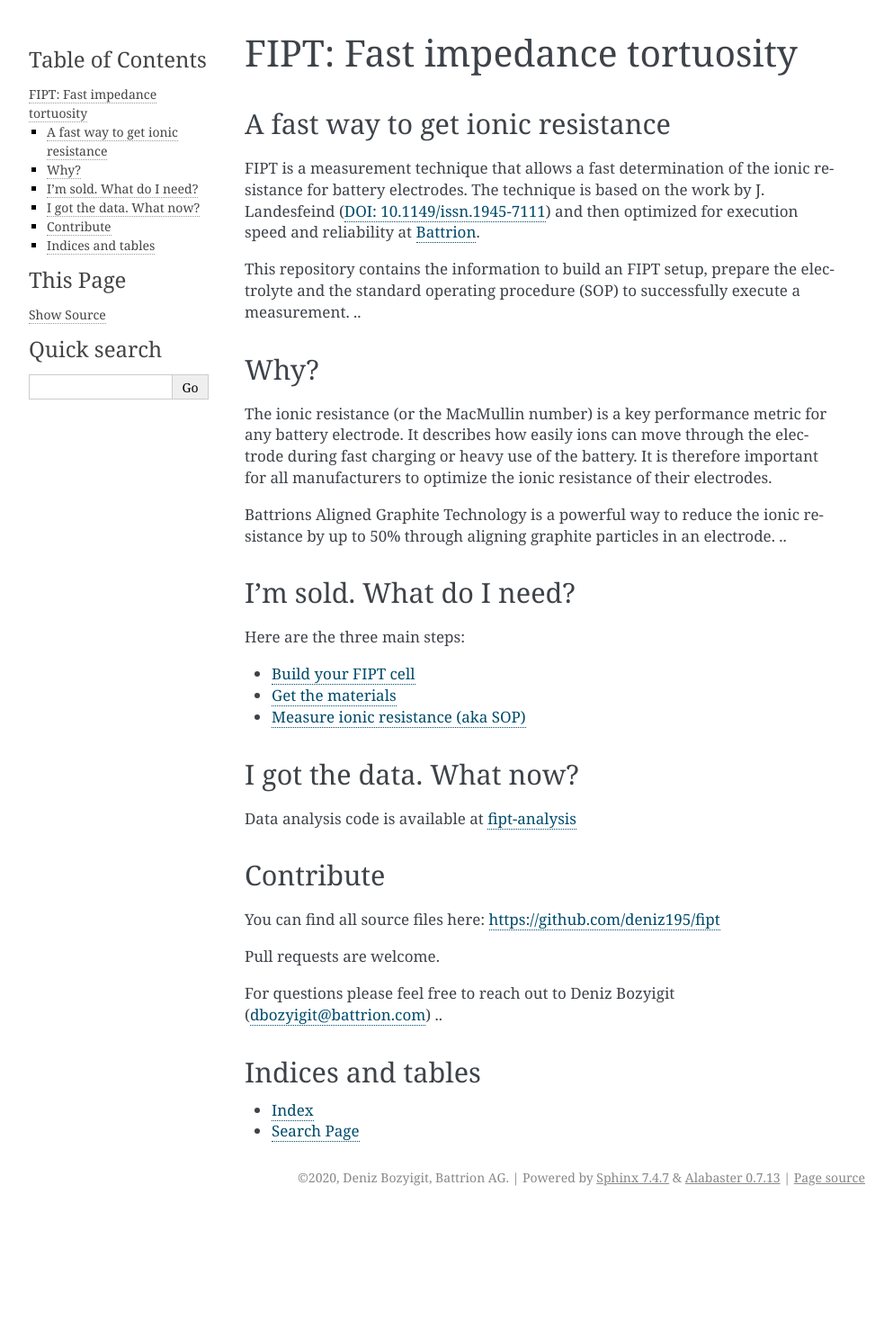
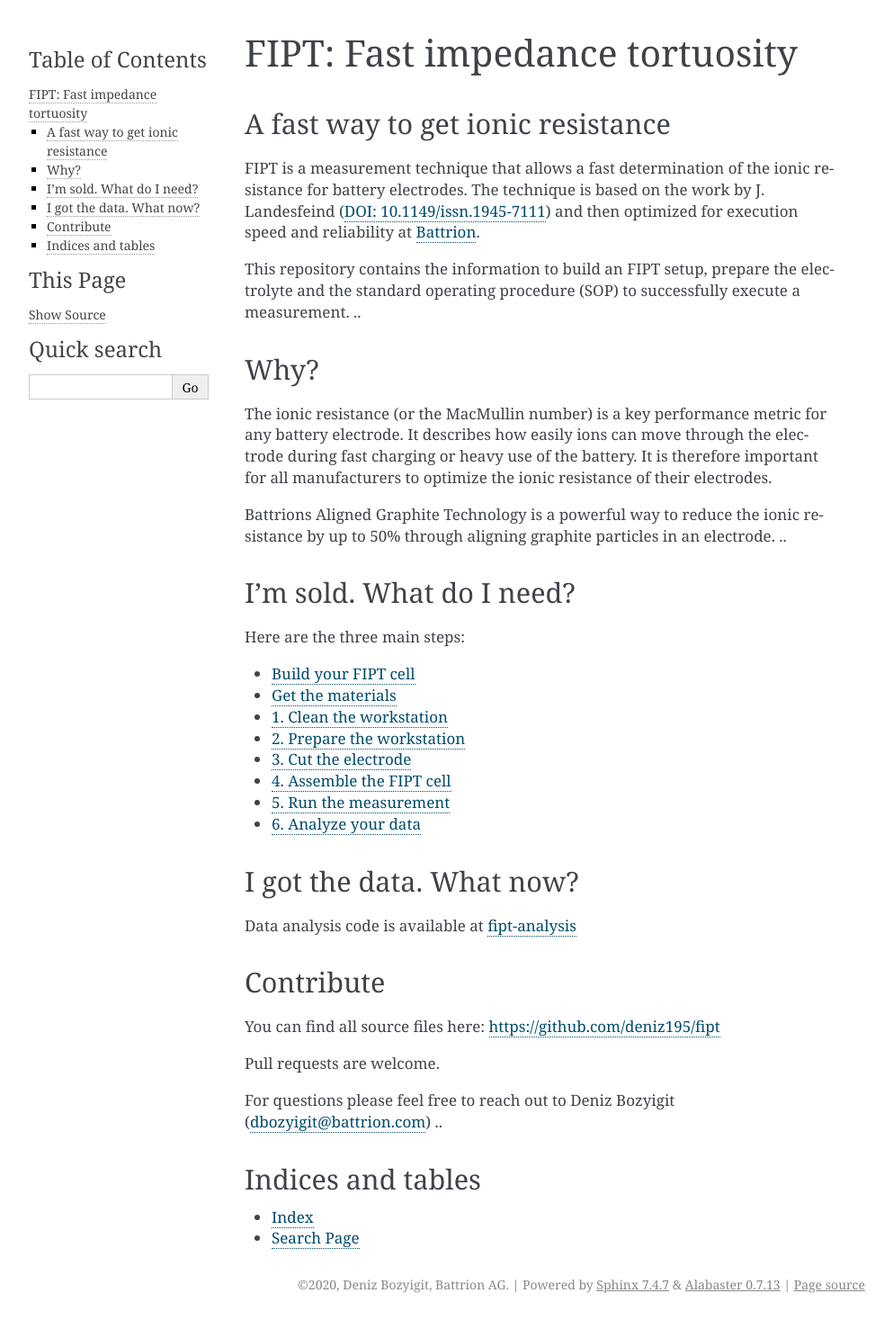
Before and after one commit to deniz195/fipt, a Sphinx documentation site: the page built from docs/source/index.rst, in a window 1280 px wide. Shown: the whole page at 90% size, without its empty margins (148-1141 px from the left). Built offline with Sphinx 7.4.7, drawn with Linux system fonts in a browser that asks for light colours; before the commit the page ends 1348 px from its top, so only the background shows below that; some of the changed lines change nothing that is shown.

Commit message:
Update sop.rst

```diff
--- a/docs/source/sop.rst
+++ b/docs/source/sop.rst
@@ -1,19 +1,22 @@
-Measure ionic resistance (aka SOP)
+Standard operation procedure
+Measure the ionic resistance of your electrode with the FIPT kit
 ==================================
 
 .. include:: <isonum.txt>
 .. See https://docutils.sourceforge.io/docs/ref/rst/definitions.html
 
-.. warning:: When handling electrolyte always wear goggles
+.. warning:: The orientation marking on the FIPT cell have to be placed on the top left side
 
-Prepare workstation
+1.	Clean the workstation
 -------------------
+Checklist : Gloves, googles, ethanol, wipe, FIPT cell ( composed by the support, the base, the top and the clamp), brush, tweezer, cutting tool, pipette, pipette tips and your electrode.
 
 - Wear gloves and goggles
-- Get napkins, electrodes, sample holders, trash beaker, pipette, pipette tips, drill
-- Remove dust from the sample holders with compressed air
-- Check holders are functional (screws grip in the plastic)
-- Clean FIPT workstation with isopropanol
+-	Clean the workstation with ethanol
+-	Clean the pipette, the tweezer with dry wipe
+-	Set the pipette to 300ul and place the pipette tip
+-	Clean all parts of the FIPT cell with the brush to remove any contamination of past measurement
+-	Clean the cutting tool with the brush, be careful of the blades.
 
 
 .. |fipt workstation 01| image:: images/fipt_workstation_01.jpg
@@ -27,88 +30,116 @@
 |fipt workstation 01| |fipt workstation 02|
 
 
-Prepare tools
+2.	Prepare the workstation
 -------------
+Checklist : Ethanol, wipe, FIPT cell and your electrode.
 
-- Check age of electrolyte
-- Check drill clutch setting produces 0.4Nm
-- Get coated sample to the FIPT workstation
-
-
-Prepare separators
--------------------
+- Clean the label on the cell wih ethanol
+- Write the new label of the electrode and precise the side that you want to measure.
 
 .. |cut separator| image:: images/fipt_cut_separator.jpg
     :width: 45%
     :alt: cut separator
 
-- Cut the circular separator material (up to 3 at a time) with the triangle ruler and yellow cutting tool into **21mm wide** stripes (see picture)
-- Cut the stripes into smaller stripes (21mm |times| 35mm)
-- Check stripes for dirt |rarr| throw away dirty stripes
+- Check age of electrolyte
+- Check drill clutch setting produces 0.4Nm
 
-|cut separator|
 
-Prepare samples
+3.	Cut the electrode
+-------------------
+Checklist : Cutting tool, tweezer and your electrode labeled.
+
+- Place the electrode on the cutting tool
+- Press the blades down to cut out the electrode strip
+- Collect the electrode strip with the tweezer
+- Check the edges of the strip are clean after cutting
+- Pay attention to face the side that you will measure up
+- Repeat the cutting for two strips total
+
+
+.. |cut separator| image:: images/fipt_cut_separator.jpg
+    :width: 45%
+    :alt: cut separator
+
+4.	Assemble the FIPT cell
 ---------------
+Checklist : FIPT cell ( composed by the support, the base, the top and the clamp), tweezer, pipette, separator, electrolyte and 2 strips of electrode.
+
+- Place the first strip orthogonal to the foam of the FIPT cell. Face up the side that you measure.
+Be careful on the orientation of the FIPT cell.
+-  Place one separator on the middle of the electrode strip in the FIPT cell gap.
+
 
 .. |cut sample| image:: images/fipt_cut_sample.jpg
     :width: 45%
     :alt: cut sample
 
-- Cut the coated sample in the middle with the yellow cutting tool (see picture)
-- Cut out 2 electrode stripes (**20mm wide**)from the coated sample with the black cutting tool
-
-|cut sample|
+Be careful to put only one separator and to place it correctly in the relevant region.
+- Apply 300ul of electrolyte on the separator
 
 
-Load electrode in FIPT cell
+.. |cut sample| image:: images/fipt_cut_sample.jpg
+    :width: 45%
+    :alt: cut sample
+
+-	Place the second strip on the top of the separator, orthogonal to the first strip. Face down the side that you measure.
+
+.. |cut sample| image:: images/fipt_cut_sample.jpg
+    :width: 45%
+    :alt: cut sample
+
+- Close the cell by adding the top
+
+.. |cut sample| image:: images/fipt_cut_sample.jpg
+    :width: 45%
+    :alt: cut sample
+
+- Check that the orientation markers are aligned
+- Hook in plastic bar.
+-	Screw in the middle screw until the clutch of the drill triggers (Torque 0.4Nm).
+
+
+
+5.	Run the measurement
 ---------------------------
 
-Place **first electrode** stripe into the sample holder with **A side up**
+Checklist : FIPT cell ( composed by the support, the base, the top and the clamp), tweezer, pipette, separator, electrolyte and 2 strips of electrode.
 
-.. image:: images/fipt_put_1stripe.jpg
-    :width: 40%
+- Attach 2 measurement wires to the strips of the electrode to connect the FIPT cell to an impedance analyzer
 
-
-Place **separator** on top of the first stripe
-
-.. image:: images/fipt_put_separator.jpg
-    :width: 40%
-
-
-Drop **300 microliter electrolyte** on the separator with a pipette
 
 .. image:: images/fipt_put_elyte.jpg
     :width: 40%
 
 
-Place **second electrode** stripe on top of the separator with **A side down**
+-	Set up the measurement
 
 .. image:: images/fipt_put_top.jpg
     :width: 40%
 
-- Place **plastic cross on top** of the second electrode stripe (one corner is round).
-- Hook in plastic bar.
-- Screw in the middle **screw until the clutch** of the drill triggers (Torque 0.4Nm).
+- Carry out the FIPT measurement and determine the ionic resistance of your electrode
+- Note that a good graph looks like a hockey stick .
+
 
 .. image:: images/fipt_put_clamp.jpg
     :width: 40%
 
-Attach **measurement wires** to the sample
+- Carry out the FIPT measurement and determine the ionic resistance of your electrode
+- Note that a good graph looks like a hockey stick .
 
-.. image:: images/fipt_put_wires.jpg
+.. image:: images/fipt_put_clamp.jpg
     :width: 40%
 
 
-Carry out FIPT measurement
+6.	Analyze your data
 --------------------------
 
-- Perform impedance measurement between 1Hz - 50kHz
-- Analyze data using `fipt-analysis <https://github.com/deniz195/fipt-analysis>`_
+-To see how to analyze your FIPT data using our `fipt-analysis <https://github.com/deniz195/fipt-analysis>`_ , watch our follow up video
 
-A typical data set looks like this:
 
 .. image:: images/fipt_test_data_003.csv.fit.plot.png
     :width: 100%
 
 .. note:: To achieve reliable data, do a total of 3 measurements per sample
+
+VIDEO
```
